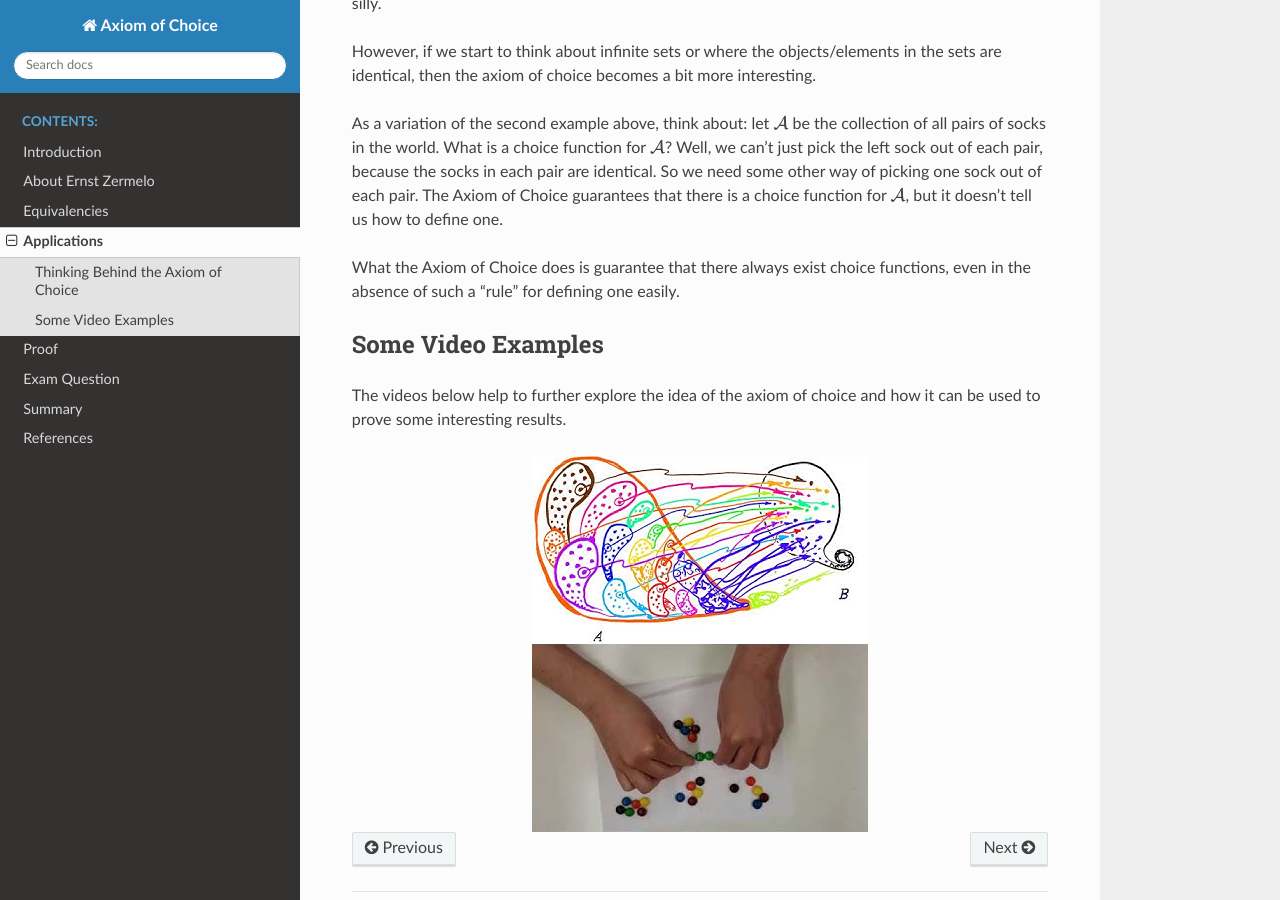
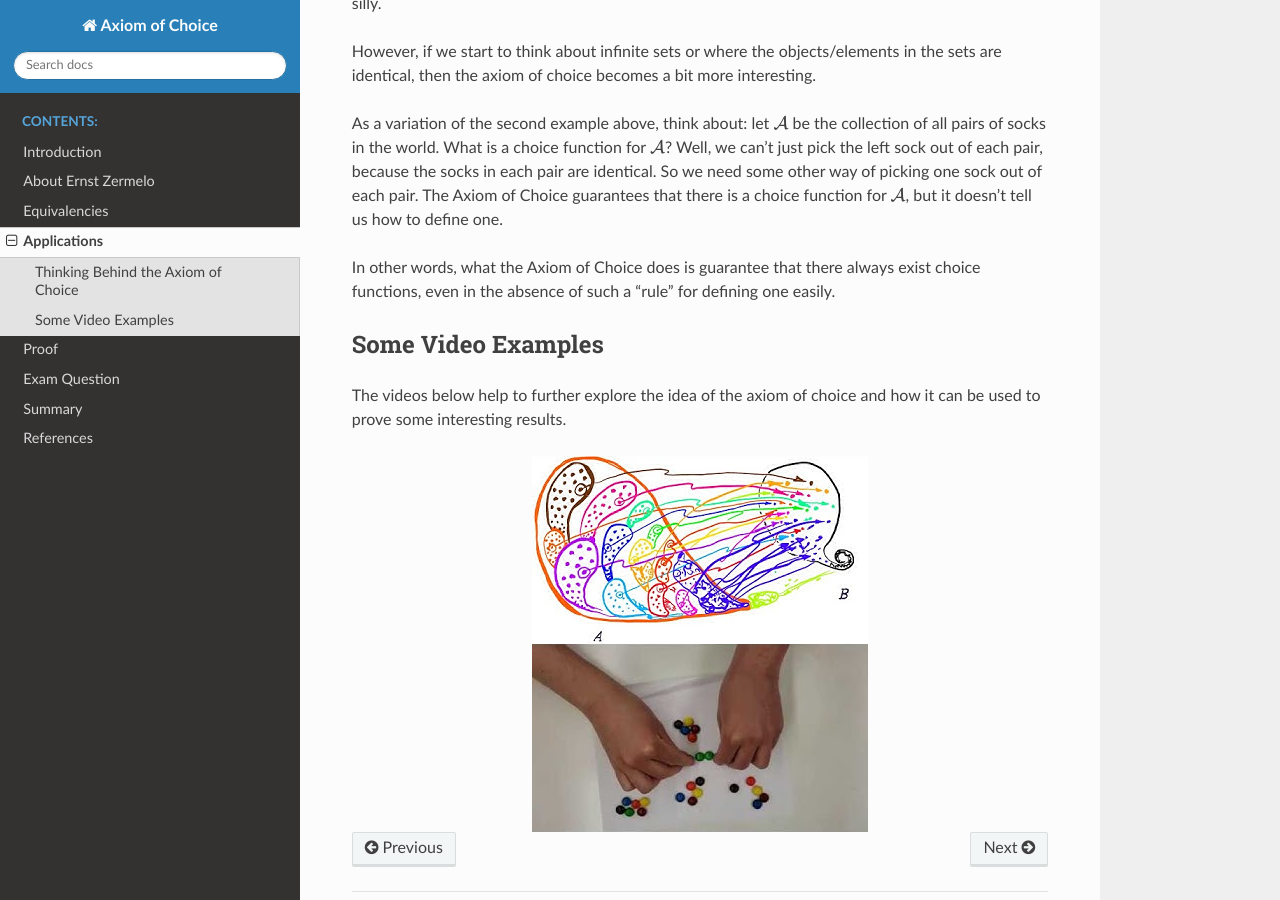
Before and after one commit to CMacD12/math366-axiom-of-choice, a Sphinx documentation site: the page built from doc/branches/Application.rst, in a window 1280 px wide and 900 px high, scrolled down 584 px. Built offline with Sphinx 7.4.7 and the Read the Docs theme 2.0.0, drawn with Linux system fonts in a browser that asks for light colours.

Commit message:
adjusted wording

```diff
--- a/doc/branches/Application.rst
+++ b/doc/branches/Application.rst
@@ -18,7 +18,7 @@ However, if we start to think about infinite sets or where the objects/elements
 
 As a variation of the second example above, think about: let :math:`\mathcal{A}` be the collection of all pairs of socks in the world. What is a choice function for :math:`\mathcal{A}`? Well, we can’t just pick the left sock out of each pair, because the socks in each pair are identical. So we need some other way of picking one sock out of each pair. The Axiom of Choice guarantees that there is a choice function for :math:`\mathcal{A}`, but it doesn’t tell us how to define one.
 
-What the Axiom of Choice does is guarantee that there always exist choice functions, even in the absence of such a “rule” for defining one easily.
+In other words, what the Axiom of Choice does is guarantee that there always exist choice functions, even in the absence of such a “rule” for defining one easily.
 
 
 Some Video Examples
```
